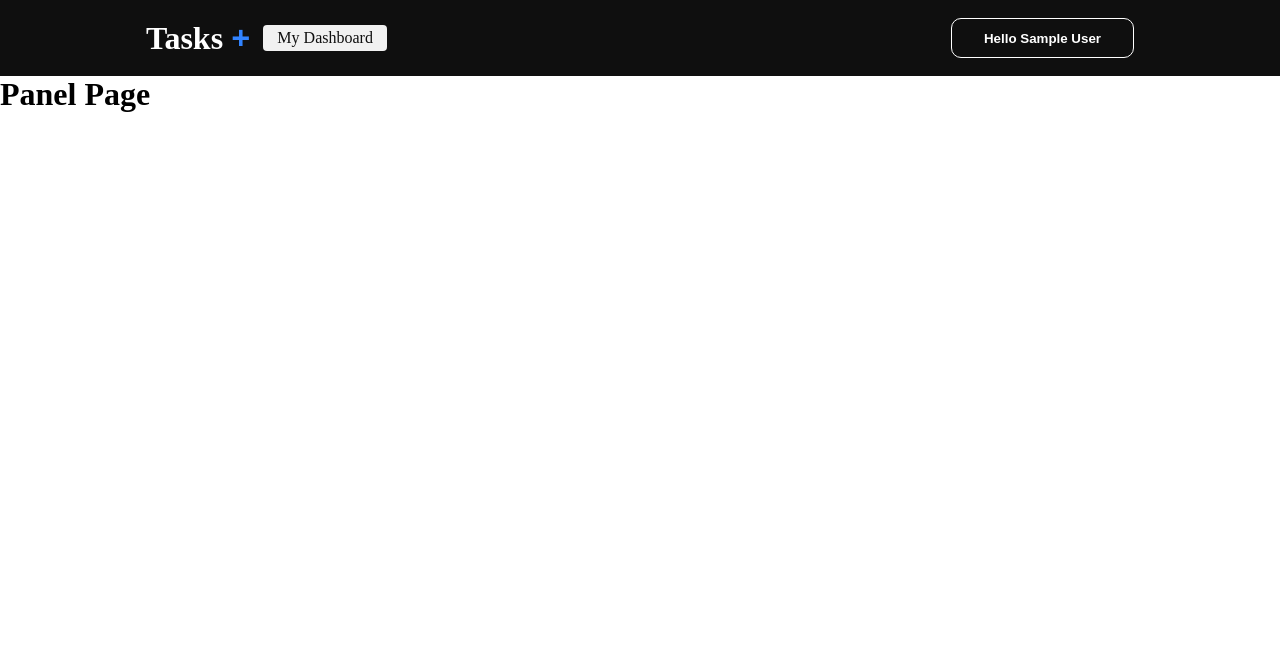
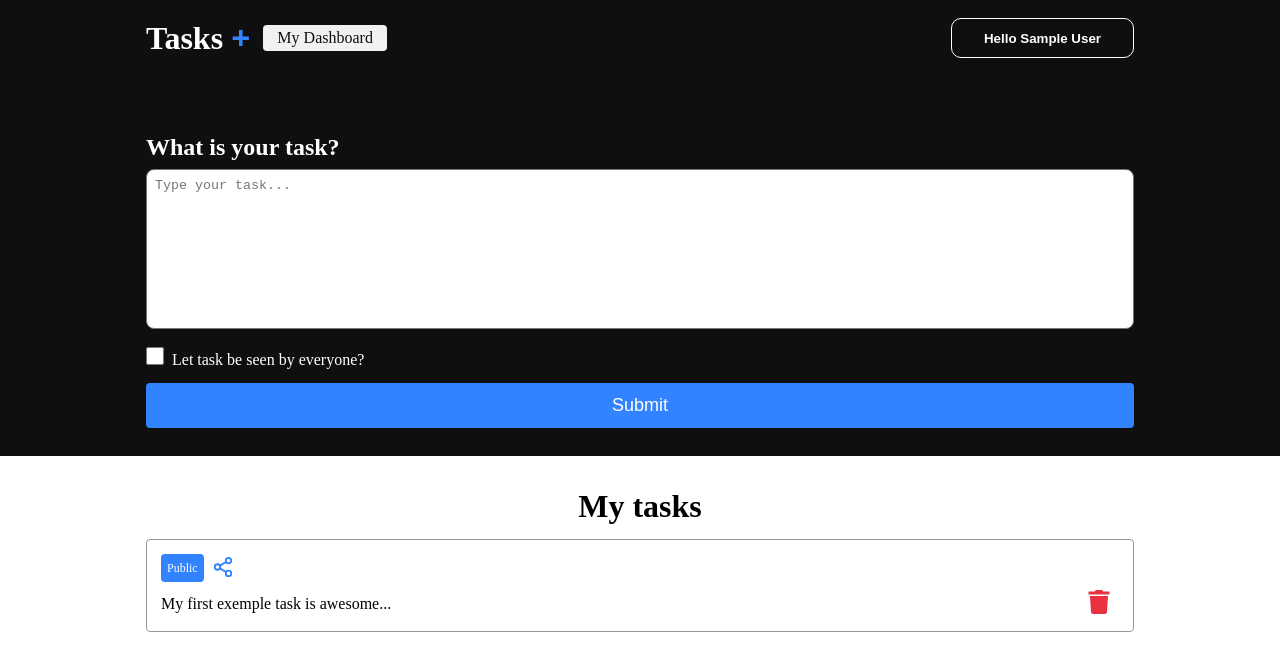
Before and after one commit to EoBryanDev/tasks_next-first-app, a Next.js app: page /dashboard in a window 1280 px wide. Shown: the top 670 px of the page. Built offline with nearby package versions, Linux system fonts and the light colour scheme; no server answers; sample sign-in values are in the browser's storage.

Commit message:
Building Task Submit Function

```diff
--- a/package.json
+++ b/package.json
@@ -15,8 +15,10 @@
     "eslint": "8.48.0",
     "eslint-config-next": "13.4.19",
     "next": "13.4.19",
+    "next-auth": "^4.23.1",
     "react": "18.2.0",
     "react-dom": "18.2.0",
+    "react-icons": "^4.10.1",
     "typescript": "5.2.2"
   }
 }
--- /dev/null
+++ b/src/components/TextArea/index.tsx
@@ -0,0 +1,9 @@
+import { HTMLProps } from "react";
+import styles from "./styles.module.css";
+
+const TextArea = ({ ...rest }: HTMLProps<HTMLTextAreaElement>) => {
+  return (
+    <textarea className={styles.textArea} {...rest}></textarea>
+  );
+};
+export default TextArea;
--- /dev/null
+++ b/src/components/TextArea/styles.module.css
@@ -0,0 +1,8 @@
+.textArea{
+    width: 100%;
+    resize: none;
+    height: 160px;
+    border-radius: 8px;
+    outline: none;
+    padding: 8px;
+}
--- a/src/pages/dashboard/index.tsx
+++ b/src/pages/dashboard/index.tsx
@@ -1,15 +1,75 @@
-import styles from './styles.module.css'
-import Head from 'next/head';
+import { GetServerSideProps } from "next";
+import Head from "next/head";
+import { getSession } from "next-auth/react";
+import { FiShare2 } from "react-icons/fi";
+import { FaTrash } from "react-icons/fa";
+import styles from "./styles.module.css";
+import TextArea from "@/components/TextArea";
 
 const Dashboard: React.FC = () => {
-    return(
-        <div className={styles.container}>
-            <Head>
-                <title>My Dashboard</title>
-            </Head>
-            <h1>Panel Page</h1>
-        </div>
-    )
-}
+  return (
+    <div className={styles.container}>
+      <Head>
+        <title>My Dashboard</title>
+      </Head>
+      <main className={styles.main}>
+        <section className={styles.content}>
+          <div className={styles.contentForm}>
+            <h1 className={styles.title}>What is your task?</h1>
+            <form action=''>
+              <TextArea placeholder='Type your task...' />
+              <div className={styles.checkboxArea}>
+                <input
+                  type='checkbox'
+                  className={styles.checkbox}
+                  id='check-box'
+                />
+                <label htmlFor={styles.checkbox}>
+                  Let task be seen by everyone?
+                </label>
+              </div>
 
+              <button className={styles.button} type='submit'>
+                Submit
+              </button>
+            </form>
+          </div>
+        </section>
+        <section className={styles.taskContainer}>
+          <h1>My tasks</h1>
+          <article className={styles.task}>
+            <div className={styles.tagContainer}>
+              <label className={styles.tag}>Public</label>
+              <button className={styles.shareButton}>
+                <FiShare2 size={22} color='#3183ff' />
+              </button>
+            </div>
+            <div className={styles.taskContent}>
+              <p>My first exemple task is awesome...</p>
+              <button className={styles.trashButton}>
+                {" "}
+                <FaTrash size={24} color='#ea3140' />
+              </button>
+            </div>
+          </article>
+        </section>
+      </main>
+    </div>
+  );
+};
 export default Dashboard;
+export const getServerSideProps: GetServerSideProps = async ({ req }) => {
+  const session = await getSession({ req });
+  if (!session?.user) {
+    return {
+      redirect: {
+        destination: "/",
+        permanent: false,
+      },
+    };
+  }
+
+  return {
+    props: {},
+  };
+};
--- a/src/pages/dashboard/styles.module.css
+++ b/src/pages/dashboard/styles.module.css
@@ -0,0 +1,121 @@
+.container {
+    width: 100%;
+}
+
+.content {
+    background-color: #0f0f0f;
+    width: 100%;
+    display: flex;
+    align-items: center;
+    justify-content: center;
+}
+
+.contentForm {
+    max-width: 1024px;
+    width: 100%;
+    padding: 0 18px;
+    padding-bottom: 28px;
+    margin-top: 58px;
+}
+
+.title {
+    color: #fff;
+    margin-bottom: 8px;
+}
+
+.checkboxArea label {
+    margin-left: 8px;
+    color: #fff;
+
+}
+
+.checkboxArea{
+    margin: 14px 0;
+}
+
+.checkbox{
+    width: 18px;
+    height: 18px;
+    cursor: pointer;
+}
+.button {
+    width: 100%;
+    border: 0;
+    border-radius: 4px;
+    color: #fff;
+    background-color: #3183ff;
+    padding: 12px 0;
+    font-size: 18px;
+    cursor: pointer;
+}
+
+.taskContainer{
+    margin: 32px auto 0 auto;
+    padding: 0 18px;
+    width: 100%;
+    max-width: 1024px;
+    display: flex;
+    flex-direction: column;
+}
+
+.taskContainer a {
+    text-decoration: none;
+    color: #0f0f0f;
+}
+
+.taskContainer  h1{
+    text-align: center;
+    font-size: 32px;
+    margin-bottom: 14px;
+}
+
+.task {
+    margin-bottom: 14px;
+    line-height: 150%;
+    display: flex;
+    flex-direction: column;
+    align-items: flex-start;
+    border: 1.5px solid #989898;
+    border-radius: 4px;
+    padding: 14px;
+}
+
+.tagContainer {
+    display: flex;
+    align-items: center;
+    justify-content: center;
+    margin-bottom: 8px;
+}
+
+.tag{
+    background-color: #3183ff;
+    padding: 2px 6px;
+    color: #fff;
+    border-radius: 4px;
+    font-size: 12px;
+}
+
+.shareButton {
+    background: transparent;
+    border: 0;
+    margin: 0 8px;
+    cursor: pointer;
+}
+
+.taskContent {
+    display: flex;
+    align-items: center;
+    justify-content: space-between;
+    width: 100%;
+}
+
+.taskContent p {
+    white-space: pre-wrap;
+}
+
+.trashButton {
+    background: transparent;
+    border: 0;
+    margin: 0 8px;
+    cursor: pointer;
+}
```
Also changed, not shown: 1 other file (tests, documents, lock files or other folders).
